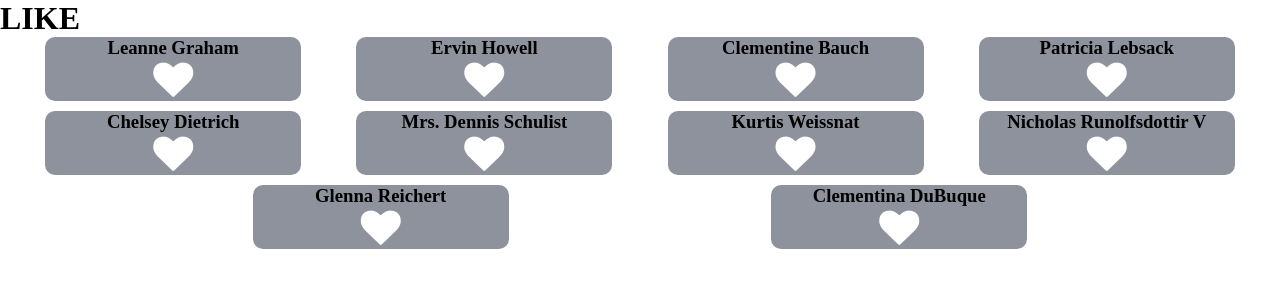
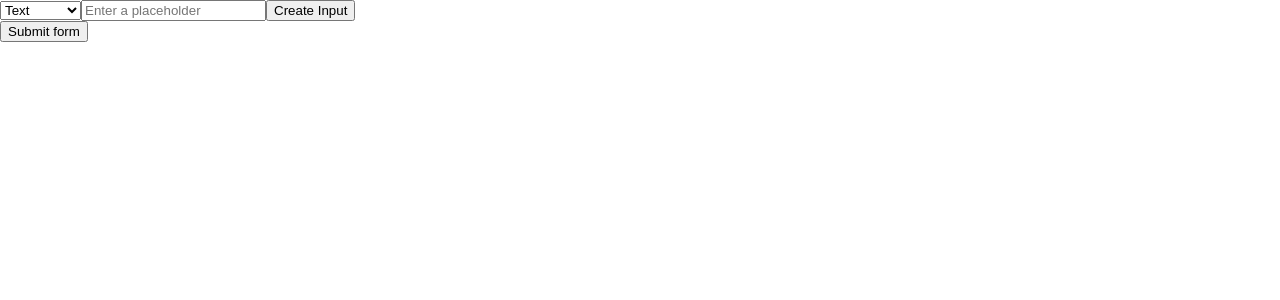
Before and after one commit to kjstarun/react-practice, a React (Vite) app: page / in a window 1280 px wide. Shown: the top 300 px of the page. Built offline with nearby package versions, Linux system fonts and the light colour scheme.

Commit message:
added with dynamic form

```diff
--- a/package.json
+++ b/package.json
@@ -5,12 +5,13 @@
   "type": "module",
   "scripts": {
     "dev": "vite",
-    "build": "vite build",
+    "build": "vite build --open",
     "preview": "vite preview"
   },
   "dependencies": {
     "react": "^18.2.0",
-    "react-dom": "^18.2.0"
+    "react-dom": "^18.2.0",
+    "uuid": "^9.0.0"
   },
   "devDependencies": {
     "@types/react": "^18.0.26",
--- a/src/App.jsx
+++ b/src/App.jsx
@@ -23,6 +23,7 @@
 // import UseEffectWithDependencies from "./useEffect/useEffect-wdep";
 // import One from "./Unmounting/one";
 // import Day11CleanupFunc from "./Unmounting/unmount-with-depen";
+import Form from "./dynamic-form/form";
 import CallOne from "./example/callOne";
 import FilterV2 from "./Filter-usememo/filterV2";
 import Parent from "./Filter-usememo/Parent";
@@ -37,7 +38,7 @@ function App() {
     //   <PropsFC subject="JS" />
     //   <PropsCC subject="React" />
     // </>
-    <LikeComp />
+    <Form />
   );
 }
 
--- /dev/null
+++ b/src/dynamic-form/button.jsx
@@ -0,0 +1,4 @@
+const Button = ({ onClick, label }) => {
+  return <button onClick={onClick}>{label}</button>;
+};
+export default Button;
--- /dev/null
+++ b/src/dynamic-form/form.jsx
@@ -0,0 +1,80 @@
+import { useState } from "react";
+import { v4 } from "uuid";
+import Button from "./button";
+import Input from "./input";
+
+const Form = () => {
+  const [inputType, setInputType] = useState("");
+  const [inputplaceholder, setInputPlaceholder] = useState("");
+  const [list, setList] = useState([]);
+  const [display, setDisplay] = useState(false);
+
+  const createElement = () => {
+    console.log("createElement called");
+    setList((old) => {
+      console.log("old", old);
+      return [
+        ...old,
+        { id: v4(), type: inputType, placeholder: inputplaceholder, value: "" },
+      ];
+    });
+    setInputType("");
+    setInputPlaceholder("");
+  };
+
+  const handleInput = (id, data) => {
+    console.log("data", data);
+    list.map((item) => {
+      if (item.id === id) {
+        item.value = data;
+      }
+    });
+    console.log("after update", list);
+  };
+
+  return (
+    <>
+      <div>
+        <select name="type" onChange={(e) => setInputType(e.target.value)}>
+          <option value="text">Text</option>
+          <option value="password">Password</option>
+          <option value="date">Date</option>
+        </select>
+        <Input
+          type={"text"}
+          value={inputplaceholder}
+          inputplaceholder={inputplaceholder}
+          onChange={setInputPlaceholder}
+          placeholder="Enter a placeholder"
+        />
+        <Button onClick={createElement} label={"Create Input"} />
+      </div>
+
+      {list.map((item) => {
+        {
+          console.log("item", item);
+        }
+        return (
+          //   <Input
+          //     type={item.type}
+          //     placeholder={item.placeholder}
+          //     onChange={handleInput}
+          //     id={item.id}
+          //   />
+          <input
+            type={item.type}
+            placeholder={item.placeholder}
+            onChange={(e) => handleInput(item.id, e.target.value)}
+          />
+        );
+      })}
+      <Button onClick={setDisplay} label={"Submit form"} />
+
+      {display &&
+        list.map((item) => {
+          return <p>{item.value}</p>;
+        })}
+    </>
+  );
+};
+export default Form;
--- /dev/null
+++ b/src/dynamic-form/input.jsx
@@ -0,0 +1,18 @@
+const Input = ({
+  type,
+  placeholder,
+  value,
+  onChange,
+  inputplaceholder
+}) => {
+  console.log(type, placeholder, value);
+  return (
+    <input
+      type={type}
+      placeholder={placeholder}
+      value={inputplaceholder}
+      onChange={(e) => onChange(e.target.value)}
+    />
+  );
+};
+export default Input;
```
Also changed, not shown: 1 other file (tests, documents, lock files or other folders).
